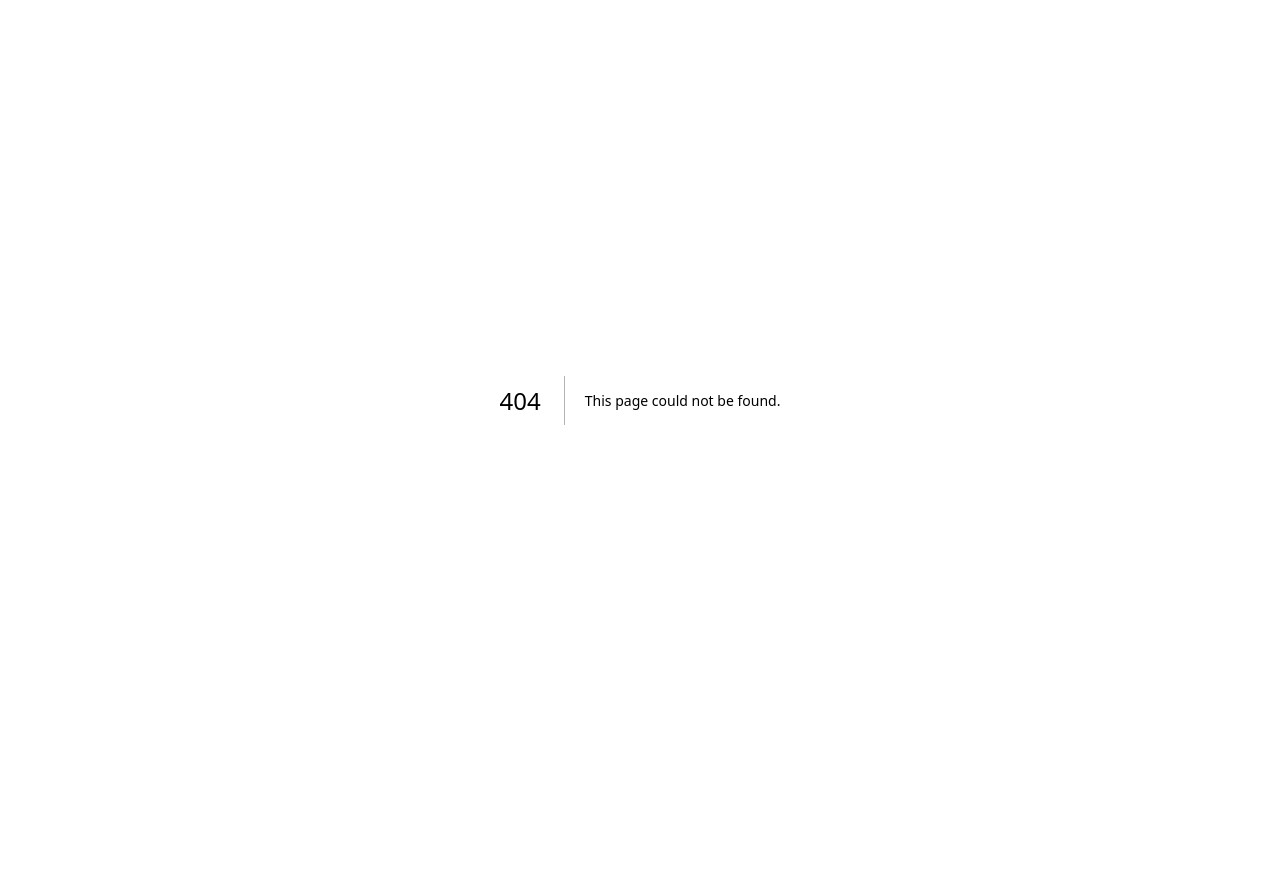
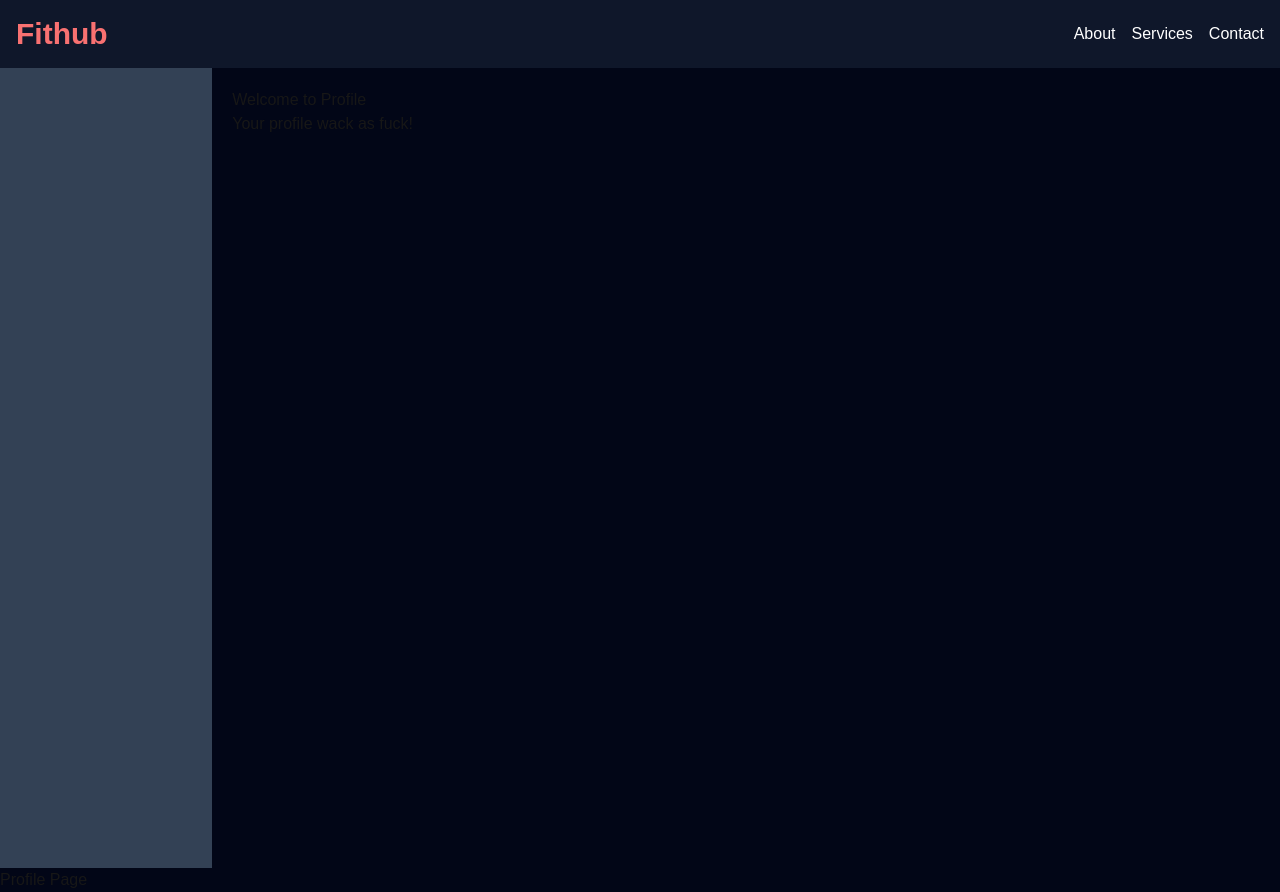
Before and after one commit to MoeMyintMoSan/FitHub, a Next.js app: page /profile in a window 1280 px wide. Before the commit this address had no page. Before the commit the page ends 800 px from the top, so only its background shows below. Built offline with nearby package versions, Linux system fonts and the light colour scheme.

Commit message:
secondary

```diff
--- /dev/null
+++ b/app/profile/page.js
@@ -0,0 +1,19 @@
+import TopMenu from "@/components/ui/topmenu";
+import SideMenu from "@/components/ui/sidemenu";
+const ProfilePage = () => {
+  return (
+        <div className='bg-slate-950 min-h-screen'>
+            <TopMenu/>
+            <div className='flex'>
+                <SideMenu/>
+                <div className='container mx-auto p-5'>
+                    <h1>Welcome to Profile</h1>
+                    <p>Your profile wack as fuck!</p>
+                </div>
+            </div>
+            <h1>Profile Page</h1>
+        </div>
+  );
+}
+
+export default ProfilePage;
```
